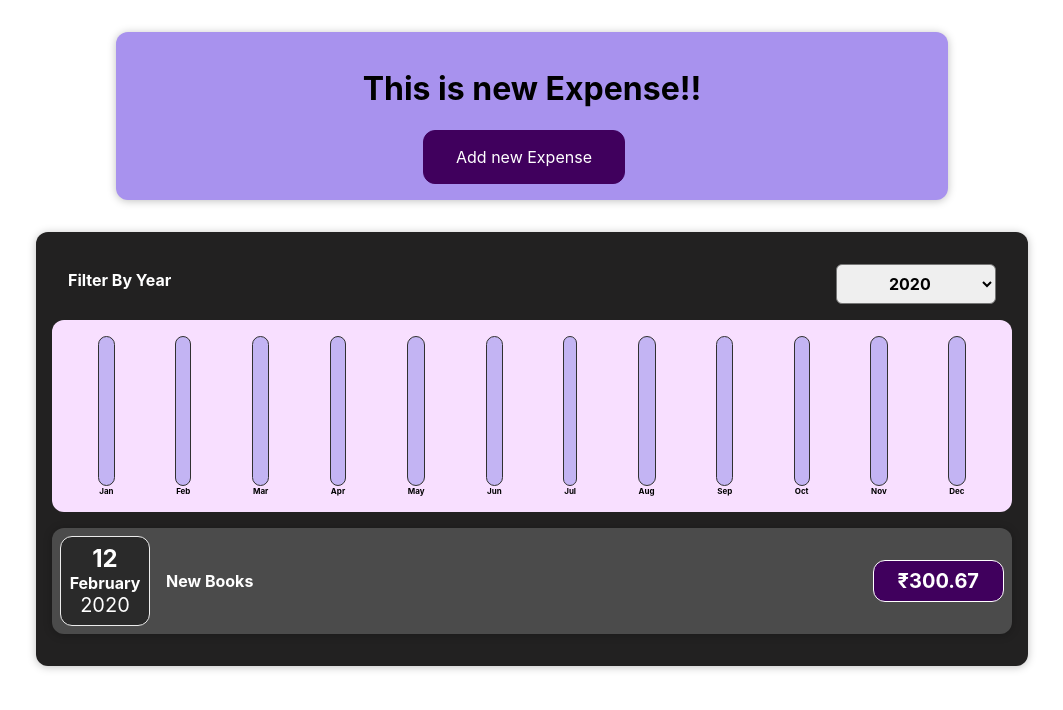
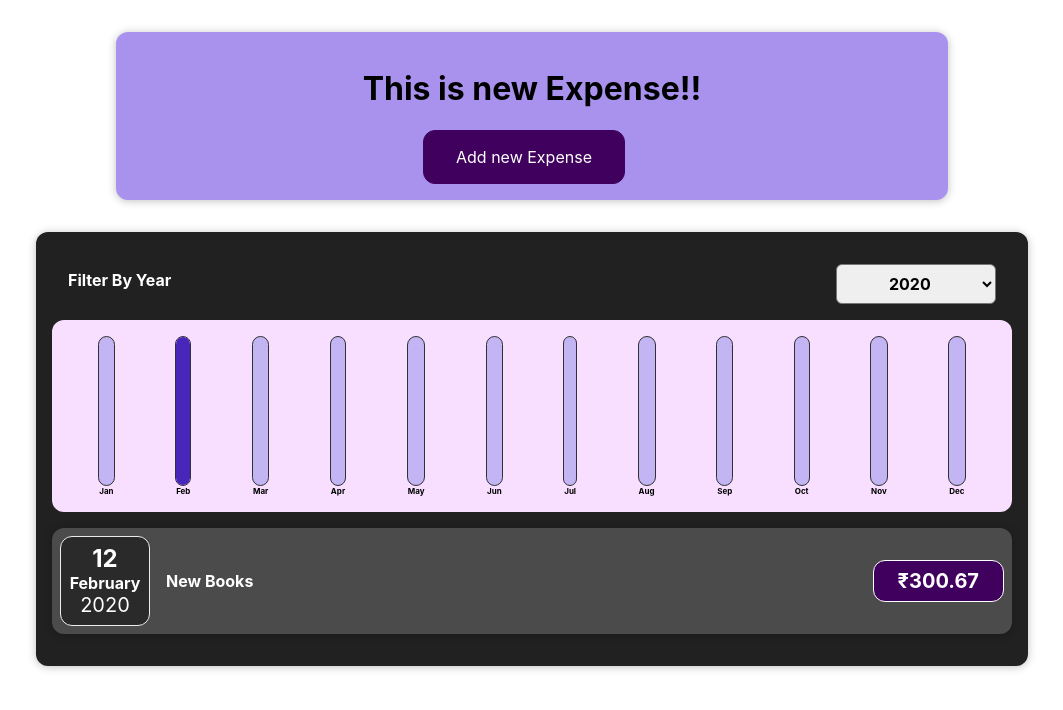
Before and after one commit to amrendrakind/expense, a React (Create React App) app: page / in a window 1280 px wide. Shown: the top 710 px of the page, without its empty margins (108-1171 px from the left). Built offline with nearby package versions, Linux system fonts and the light colour scheme.

Commit message:
Expense Chart Added

```diff
--- a/src/components/Chart/ChartBar.js
+++ b/src/components/Chart/ChartBar.js
@@ -1,22 +1,20 @@
 import React from "react";
-import './ChartBar.css'
-const ChartBar = (props) =>{
+import "./ChartBar.css";
+const ChartBar = (props) => {
+  let barFillHeight = "0%";
 
-    let barFillHeight = '0%'
+  if (props.maxValue > 0) {
+    barFillHeight = Math.round((props.value / props.maxValue) * 100) + "%";
+  }
 
-    if(props.max>0){
-        barFillHeight = Math.round((props.value/props.maxValue)*100) + '%'
-    }
+  return (
+    <div className="chart-bar">
+      <div className="chart-bar__inner">
+        <div className="chart-bar__fill" style={{ height: barFillHeight }}></div>
+      </div>
+      <div className="chart-bar__label">{props.label}</div>
+    </div>
+  );
+};
 
-    return(
-        <div className="chart-bar">
-            <div className="chart-bar__inner">
-                <div className="chart-bar__fill" style={{heigh:barFillHeight}}></div>
-            </div>
-            <div className="chart-bar__label">{props.label}</div>
-
-        </div>
-    )
-}
-
-export default ChartBar
+export default ChartBar;
--- a/src/components/Expenses/Expenses.js
+++ b/src/components/Expenses/Expenses.js
@@ -22,7 +22,7 @@ const Expenses = (props) => {
         selected={filteredYear}
         onChangeFilter={filterChangeHandler}
       />
-      <ExpensesChart />
+      <ExpensesChart expenses = {filteredExpenses} />
       <ExpensesList items={filteredExpenses} />
     </Card>
   );
--- a/src/components/Expenses/ExpensesChart.js
+++ b/src/components/Expenses/ExpensesChart.js
@@ -18,7 +18,7 @@ const ExpensesChart = (props) =>{
         {label : "Dec" , value :0 }
     ]
 
-    for(const expense in props.expenses){
+    for(const expense of props.expenses){
         const expenseMonth = expense.date.getMonth(); // Starts at January =0
         chartDataPoints[expenseMonth].value += expense.amount;
     }
```
